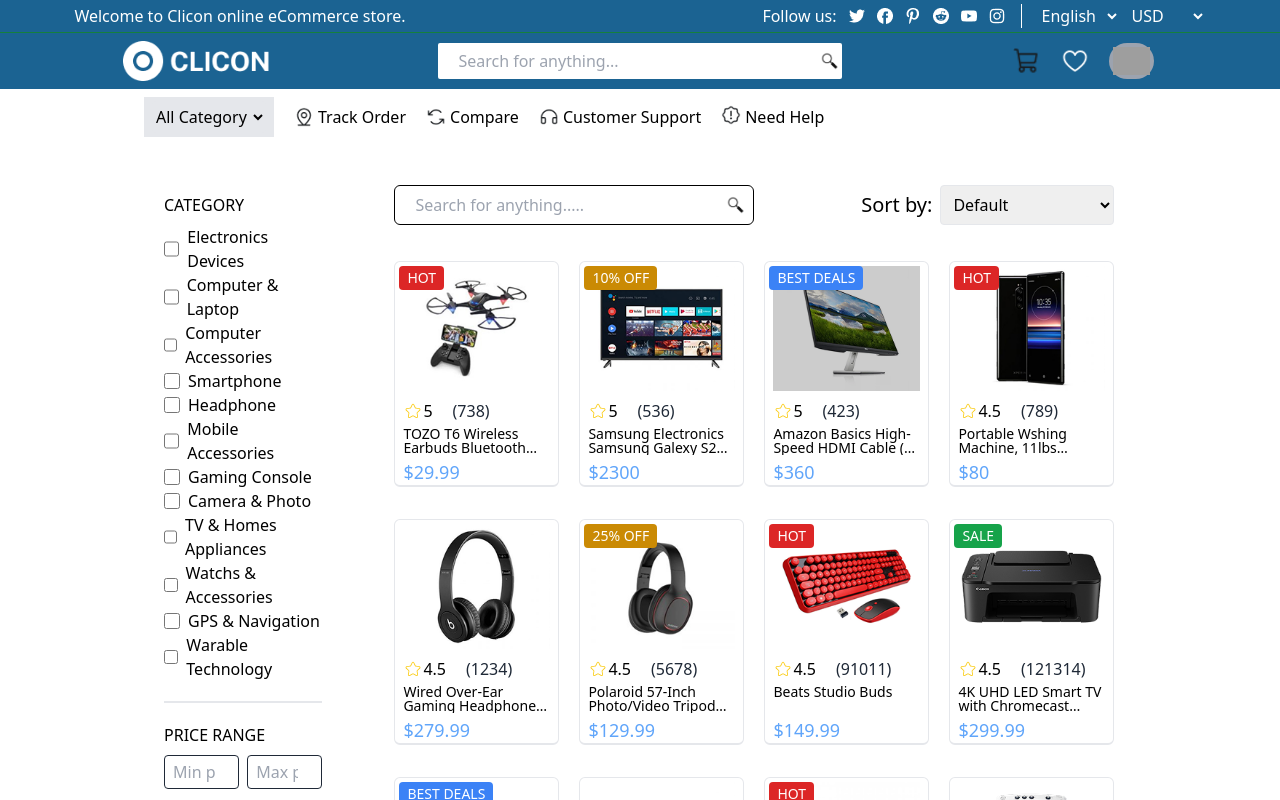
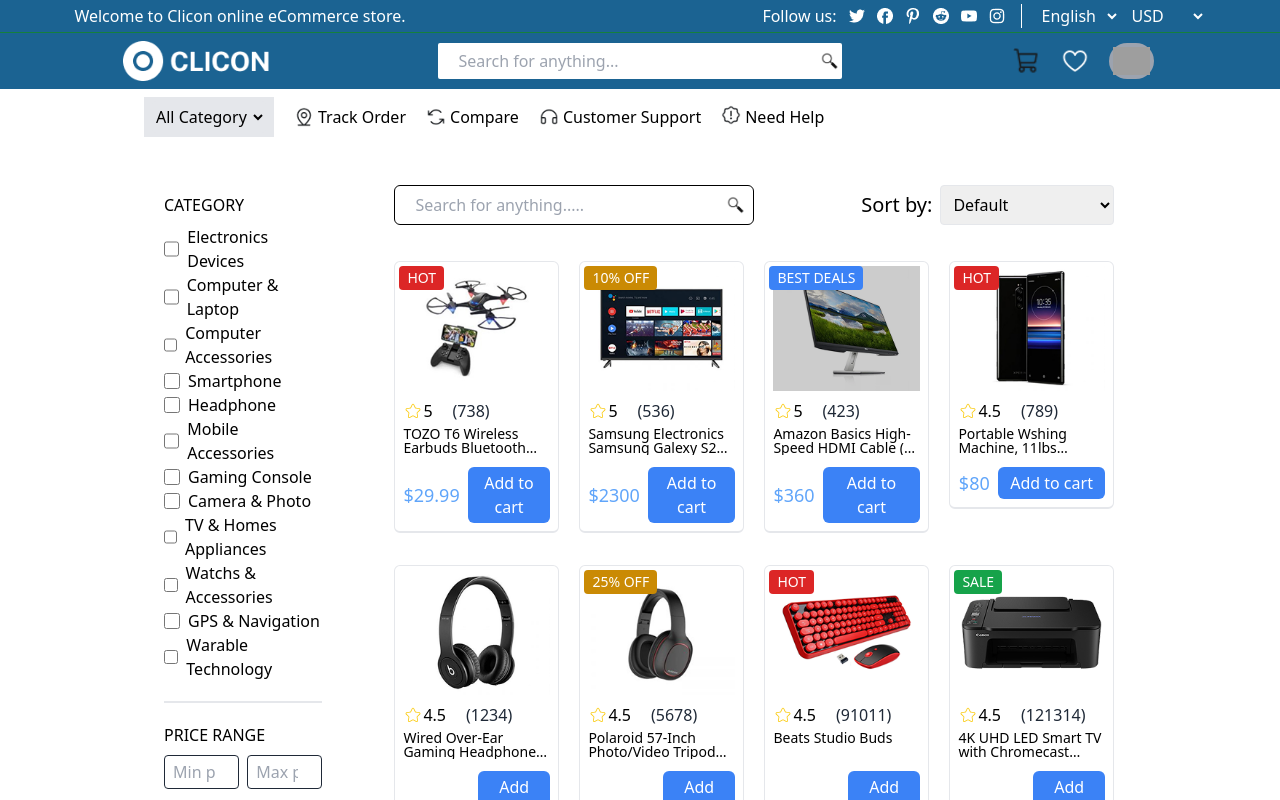
Before and after one commit to jim2107054/CLICON, a React (Vite) app in the folder frontend/: page /shop in a window 1280 px wide. Shown: the top 800 px of the page. Built offline with nearby package versions, Linux system fonts and the light colour scheme; grey boxes are pictures that could not be loaded.

Commit message:
add to card

```diff
--- a/frontend/src/components/ItemCard.jsx
+++ b/frontend/src/components/ItemCard.jsx
@@ -1,5 +1,6 @@
 import React from "react";
 import { CiStar } from "react-icons/ci";
+import { FaCartArrowDown } from "react-icons/fa6";
 
 const ItemCard = (props) => {
   const { id, image, rating, sell, title, price, offer } = props;
@@ -46,10 +47,16 @@ const ItemCard = (props) => {
           </h3>
           </div>
 
-          {/* Price */}
+          <div className="flex items-center md:gap-2 justify-between md:justify-evenly md:my-1 my-2">
+            {/* Price */}
           <p className="text-[18px] leading-none text-blue-400 font-medium">
             ${price}
           </p>
+          {/* Add to Cart Button */}
+          <button className="flex items-center gap-2 md:gap-5 bg-blue-500 text-white px-3 py-1 w-fit rounded-md hover:bg-blue-600 transition-colors">
+            <FaCartArrowDown className="text-xl block lg:hidden " /><p className="hidden lg:block">Add to cart</p>
+          </button>
+          </div>
         </div>
       </div>
     </div>
```
